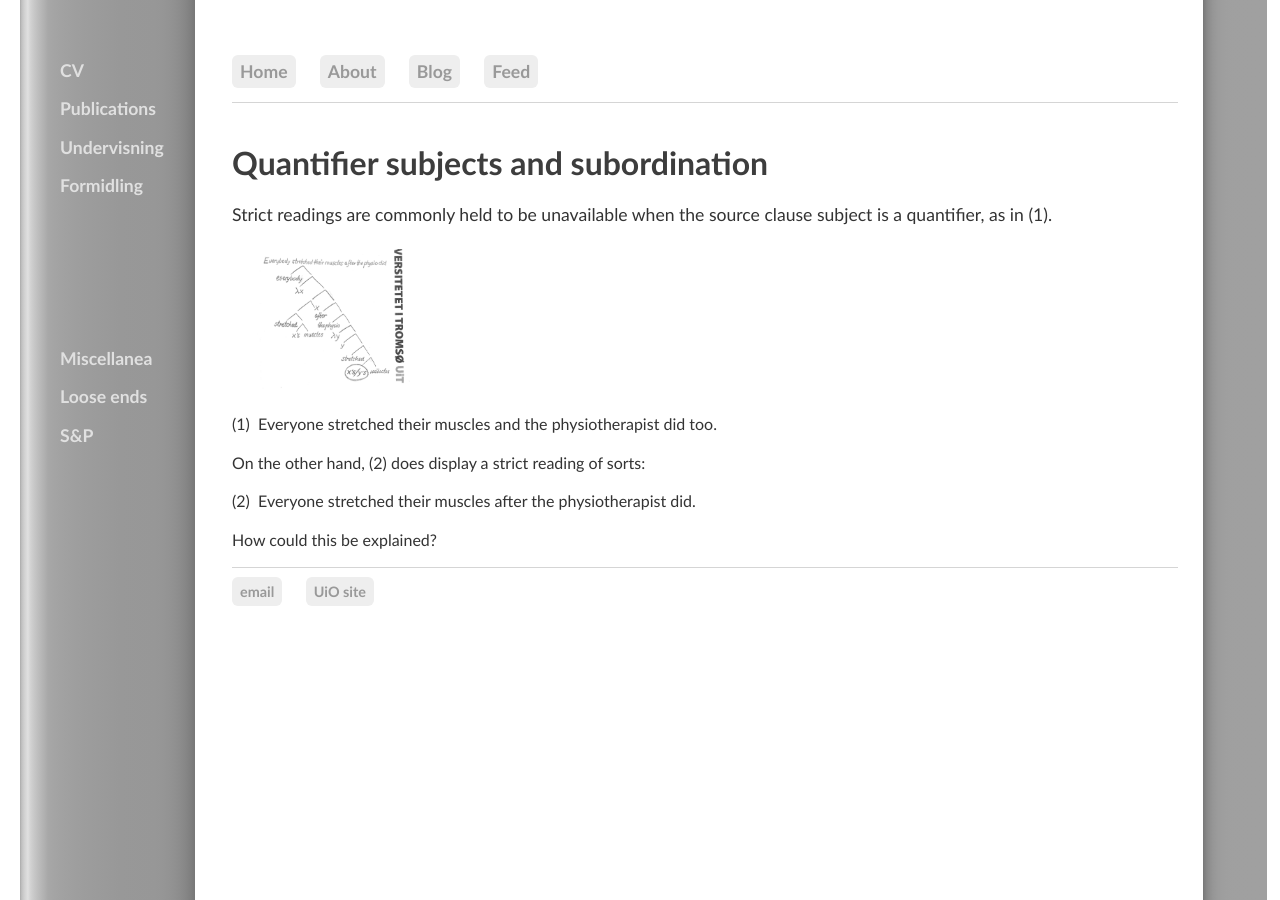
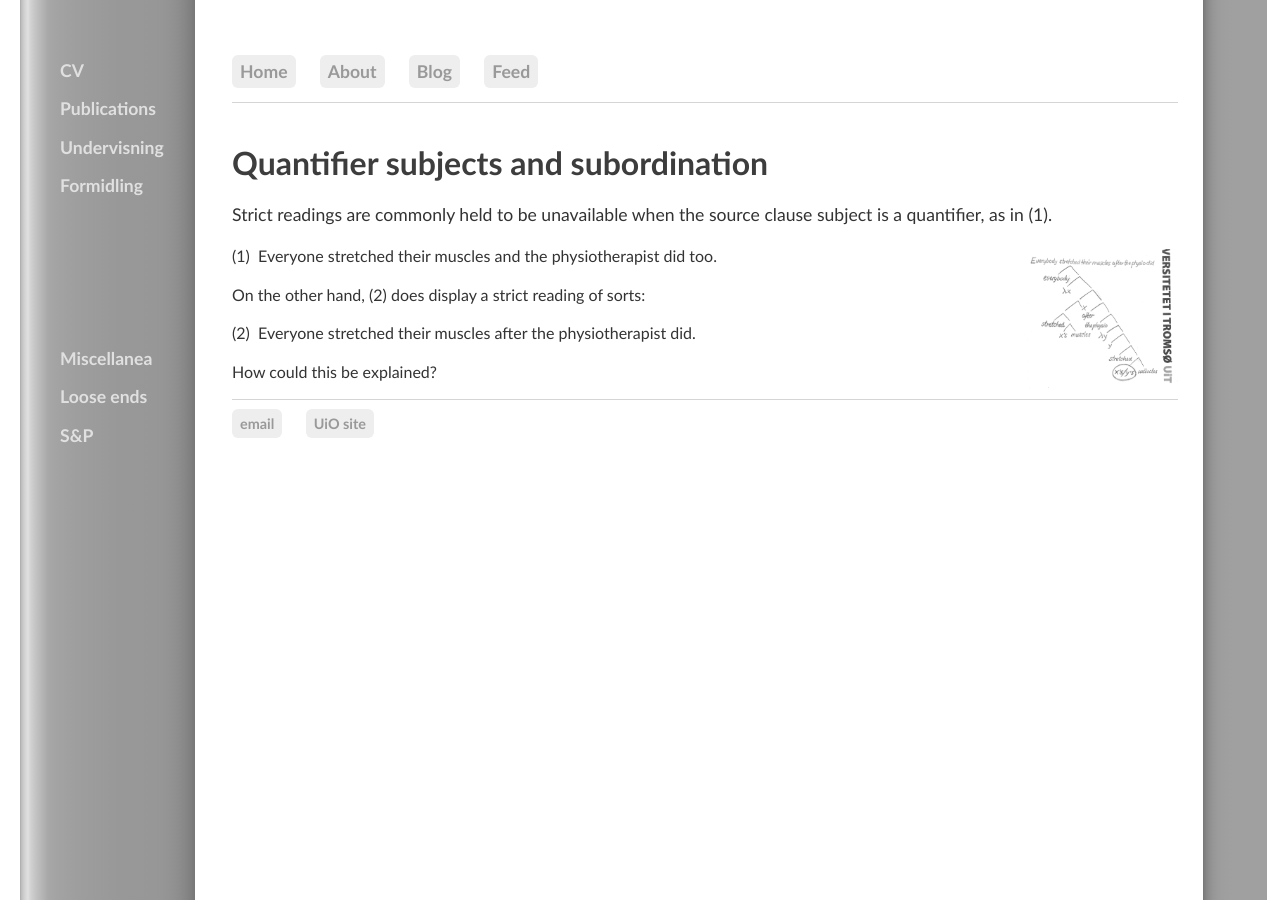
Before and after one commit to kjelljs/kjelljs.github.io, a Jekyll site: the page built from courses/ellipsis/quanti.html, in a window 1280 px wide. Built offline with Jekyll 4.4.1, drawn with Linux system fonts in a browser that asks for light colours.

Commit message:
Update quanti.html

```diff
--- a/courses/ellipsis/quanti.html
+++ b/courses/ellipsis/quanti.html
@@ -14,7 +14,7 @@
 
 <div class="ingress"><p>Strict readings are commonly held to be unavailable when the source clause subject is a quantifier, as in (1).
 </p></div>
-<div style="float-right"><figure class="rightfig"><div class="zoom"><img style="height:140px" src="/pics/muscles.jpg"></div></figure></div>
+<div style="float:right"><figure class="rightfig"><div class="zoom"><img style="height:140px" src="/pics/muscles.jpg"></div></figure></div>
 <p>(1) &nbsp;Everyone stretched their muscles and the physiotherapist did too.</p>
 
 <p>On the other hand, (2) does display a strict reading of sorts:</p>
```
